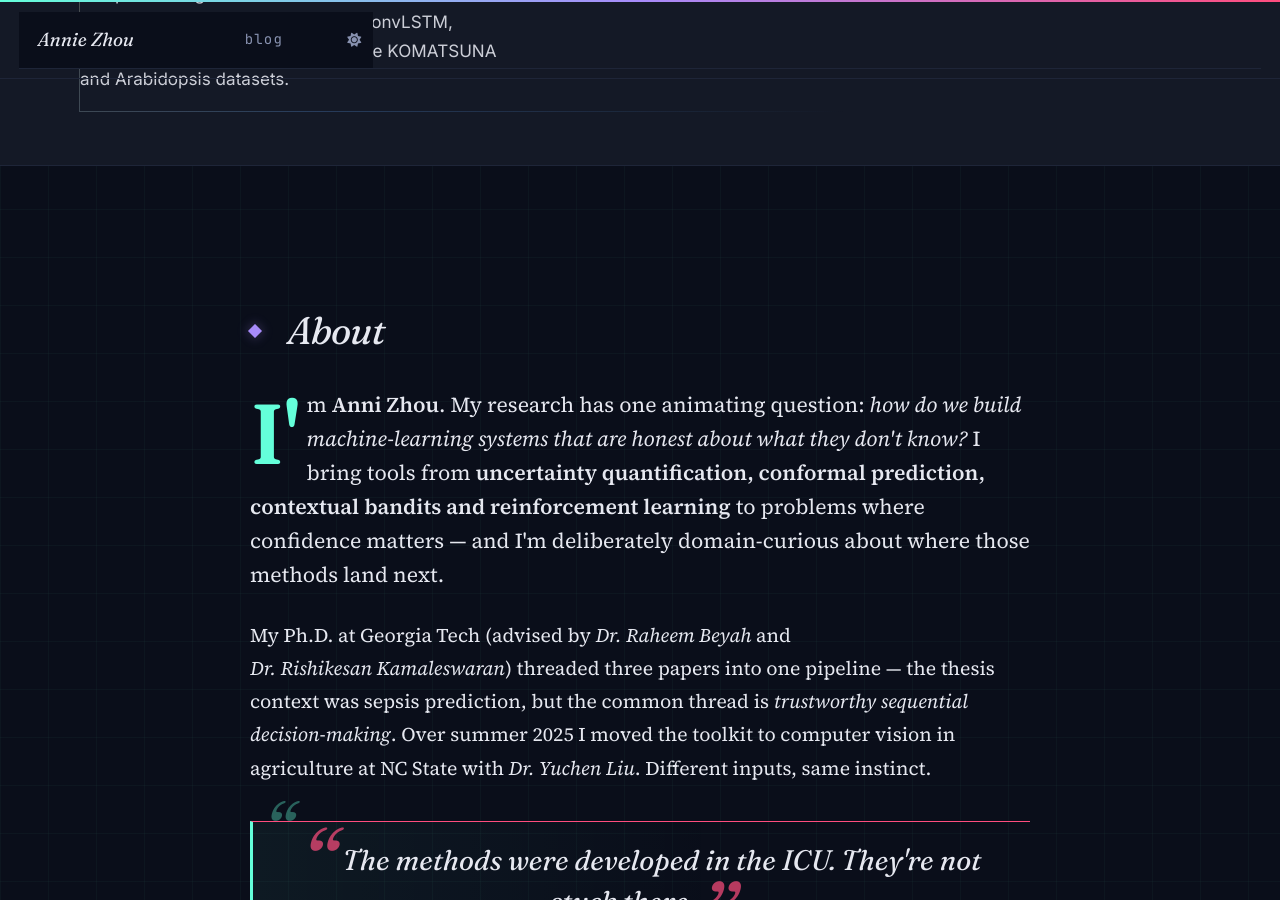
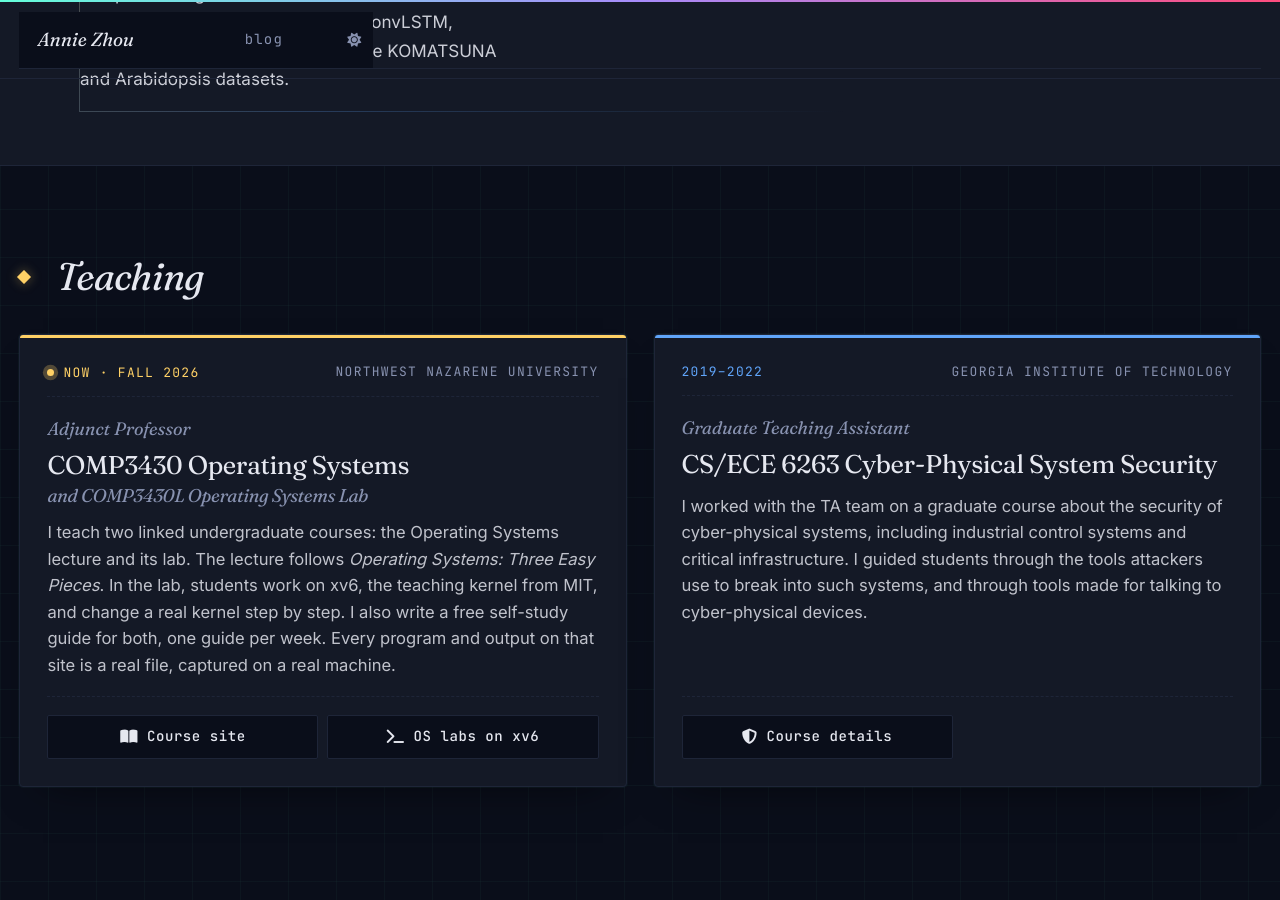
Before and after one commit to Annie983284450-1/Annie983284450-1.github.io, a Jekyll site: the page built from _pages/about.md, in a window 1280 px wide and 900 px high, scrolled down 2527 px. Built offline with Jekyll 4.4.1, drawn with Linux system fonts in a browser that asks for light colours; some web fonts are replaced.

Commit message:
teaching experience added

```diff
--- /dev/null
+++ b/_includes/home/teaching.html
@@ -0,0 +1,49 @@
+{% include base_path %}
+
+<section class="home__teaching reveal" aria-labelledby="home-teaching-title">
+  <h2 class="home__section-title"><span id="home-teaching-title">Teaching</span></h2>
+
+  <div class="teaching__grid">
+
+    <!-- ============ NNU · COMP3430 Operating Systems + COMP3430L Lab (current) ============ -->
+    <article class="teaching-card teaching-card--current">
+      <div class="teaching-card__meta">
+        <span class="teaching-card__when"><span class="teaching-card__dot" aria-hidden="true"></span>Now · Fall 2026</span>
+        <span>Northwest Nazarene University</span>
+      </div>
+      <p class="teaching-card__role">Adjunct Professor</p>
+      <h3 class="teaching-card__title">
+        <a href="https://annie983284450-1.github.io/NNU-CS3430-selfstudyguide/" rel="noopener">COMP3430 Operating Systems</a>
+        <span class="teaching-card__title-sub">and COMP3430L Operating Systems Lab</span>
+      </h3>
+      <p class="teaching-card__body">I teach two linked undergraduate courses: the Operating Systems lecture and its lab. The lecture follows <em>Operating Systems: Three Easy Pieces</em>. In the lab, students work on xv6, the teaching kernel from MIT, and change a real kernel step by step. I also write a free self-study guide for both, one guide per week. Every program and output on that site is a real file, captured on a real machine.</p>
+      <div class="teaching-card__actions">
+        <a class="card__action" href="https://annie983284450-1.github.io/NNU-CS3430-selfstudyguide/" rel="noopener">
+          <i class="fa-solid fa-book-open" aria-hidden="true"></i><span>Course site</span>
+        </a>
+        <a class="card__action" href="https://annie983284450-1.github.io/NNU-CS3430-selfstudyguide/labs/" rel="noopener">
+          <i class="fa-solid fa-terminal" aria-hidden="true"></i><span>OS labs on xv6</span>
+        </a>
+      </div>
+    </article>
+
+    <!-- ============ Georgia Tech · CS/ECE 6263 (TA) ============ -->
+    <article class="teaching-card">
+      <div class="teaching-card__meta">
+        <span class="teaching-card__when">2019–2022</span>
+        <span>Georgia Institute of Technology</span>
+      </div>
+      <p class="teaching-card__role">Graduate Teaching Assistant</p>
+      <h3 class="teaching-card__title">
+        <a href="{{ base_path }}/teaching/cs6263">CS/ECE 6263 Cyber-Physical System Security</a>
+      </h3>
+      <p class="teaching-card__body">I worked with the TA team on a graduate course about the security of cyber-physical systems, including industrial control systems and critical infrastructure. I guided students through the tools attackers use to break into such systems, and through tools made for talking to cyber-physical devices.</p>
+      <div class="teaching-card__actions">
+        <a class="card__action" href="{{ base_path }}/teaching/cs6263">
+          <i class="fa-solid fa-shield-halved" aria-hidden="true"></i><span>Course details</span>
+        </a>
+      </div>
+    </article>
+
+  </div>
+</section>
--- a/_layouts/home.html
+++ b/_layouts/home.html
@@ -8,6 +8,7 @@ layout: default
   {% include home/hero.html %}
   {% include home/signature-research.html %}
   {% include home/plant-feature.html %}
+  {% include home/teaching.html %}
   {% include home/about-long.html %}
 
   {% if content and content != "" %}
--- a/_sass/layout/_redesign.scss
+++ b/_sass/layout/_redesign.scss
@@ -216,3 +216,149 @@ html[data-theme="dark"] .signature-card:nth-child(3)   { --glow-color: 225, 29,
   color: var(--accent);
   opacity: 0.35;
 }
+
+/* --- 5. Teaching — two cards, current role first ------------------------ */
+
+.teaching__grid {
+  display: grid;
+  grid-template-columns: 1fr;
+  gap: var(--space-5);
+
+  @media (min-width: 900px) {
+    grid-template-columns: 1fr 1fr;
+  }
+}
+
+.teaching-card {
+  position: relative;
+  display: flex;
+  flex-direction: column;
+  padding: var(--space-5);
+  background: var(--surface-raised);
+  border: 1px solid var(--card-border);
+  border-radius: var(--radius-card);
+  box-shadow: var(--shadow-card);
+  overflow: hidden;
+  transition: transform 0.45s cubic-bezier(0.22, 1, 0.36, 1),
+              box-shadow 0.45s cubic-bezier(0.22, 1, 0.36, 1),
+              border-color 0.3s ease;
+
+  /* Colored strip on top, same idea as the research cards */
+  &::before {
+    content: "";
+    position: absolute; top: 0; left: 0; right: 0; height: 3px;
+    background: var(--accent-5);
+  }
+
+  &:hover {
+    transform: translateY(-4px);
+    box-shadow: var(--shadow-card-hover);
+    border-color: var(--accent-5);
+  }
+}
+
+.teaching-card--current {
+  &::before { background: var(--accent-3); }
+  &:hover   { border-color: var(--accent-3); }
+}
+
+.teaching-card__meta {
+  display: flex;
+  flex-wrap: wrap;
+  align-items: baseline;
+  justify-content: space-between;
+  gap: var(--space-2) var(--space-3);
+  margin-bottom: var(--space-4);
+  padding-bottom: var(--space-3);
+  border-bottom: 1px dashed var(--card-border);
+  font-family: $monospace;
+  font-size: 0.72rem;
+  letter-spacing: 0.1em;
+  text-transform: uppercase;
+  color: var(--muted-text);
+}
+
+.teaching-card__when {
+  display: inline-flex;
+  align-items: center;
+  gap: var(--space-2);
+  color: var(--accent-5);
+}
+.teaching-card--current .teaching-card__when { color: var(--accent-3); }
+
+/* Small pulsing dot marks the role that is happening now */
+.teaching-card__dot {
+  width: 7px; height: 7px;
+  border-radius: 50%;
+  background: var(--accent-3);
+  box-shadow: 0 0 0 0 rgba(255, 209, 102, 0.6);
+  animation: teaching-pulse 2.4s ease-out infinite;
+}
+@keyframes teaching-pulse {
+  0%   { box-shadow: 0 0 0 0 rgba(255, 209, 102, 0.55); }
+  70%  { box-shadow: 0 0 0 8px rgba(255, 209, 102, 0); }
+  100% { box-shadow: 0 0 0 0 rgba(255, 209, 102, 0); }
+}
+@media (prefers-reduced-motion: reduce) {
+  .teaching-card__dot { animation: none; }
+}
+
+.teaching-card__role {
+  font-family: var(--font-display);
+  font-style: italic;
+  font-size: 1rem;
+  color: var(--muted-text);
+  margin: 0 0 var(--space-2);
+}
+
+.teaching-card__title {
+  font-family: var(--font-display);
+  font-weight: 500;
+  font-size: clamp(1.3rem, calc(1rem + 0.6vw), 1.6rem);
+  line-height: 1.15;
+  letter-spacing: -0.015em;
+  margin: 0 0 var(--space-3);
+
+  a {
+    color: var(--global-text-color);
+    text-decoration: none;
+    background-image: linear-gradient(var(--accent-5), var(--accent-5));
+    background-position: 0 100%;
+    background-repeat: no-repeat;
+    background-size: 0% 1px;
+    transition: background-size 0.35s ease, color 0.3s;
+
+    &:hover { color: var(--accent-5); background-size: 100% 1px; }
+  }
+}
+.teaching-card--current .teaching-card__title a {
+  background-image: linear-gradient(var(--accent-3), var(--accent-3));
+  &:hover { color: var(--accent-3); }
+}
+
+.teaching-card__body {
+  font-size: 0.92rem;
+  line-height: 1.6;
+  color: var(--global-text-color);
+  opacity: 0.82;
+  margin: 0 0 var(--space-4);
+  flex-grow: 1;
+}
+
+.teaching-card__actions {
+  display: grid;
+  grid-template-columns: 1fr 1fr;
+  gap: var(--space-2);
+  padding-top: var(--space-4);
+  border-top: 1px dashed var(--card-border);
+
+  .card__action i { font-size: 0.85rem; }
+}
+
+.teaching-card__title-sub {
+  display: block;
+  margin-top: var(--space-1);
+  font-size: 0.72em;
+  font-style: italic;
+  color: var(--muted-text);
+}
--- a/_sass/layout/_refresh.scss
+++ b/_sass/layout/_refresh.scss
@@ -265,7 +265,8 @@ body {
 /* Per-section accent-color rotation for the ornament */
 .home > section:nth-of-type(2) > .home__section-title:before { background: var(--accent);   box-shadow: 0 0 12px 0 #{rgba(#64ffda, 0.4)}; }
 .home > section:nth-of-type(3) > .home__section-title:before { background: var(--accent-2); box-shadow: 0 0 12px 0 #{rgba(#ff4d7e, 0.4)}; }
-.home > section:nth-of-type(4) > .home__section-title:before { background: var(--accent-4); box-shadow: 0 0 12px 0 #{rgba(#a78bfa, 0.4)}; }
+.home > section:nth-of-type(4) > .home__section-title:before { background: var(--accent-3); box-shadow: 0 0 12px 0 #{rgba(#ffd166, 0.4)}; }
+.home > section:nth-of-type(5) > .home__section-title:before { background: var(--accent-4); box-shadow: 0 0 12px 0 #{rgba(#a78bfa, 0.4)}; }
 
 /* Optional inline trailing link (e.g. "all projects →") in column 3 */
 .home__section-link {
```
Also changed, not shown: _teaching/nnu-comp3430.md (added, +14 -0 lines).
